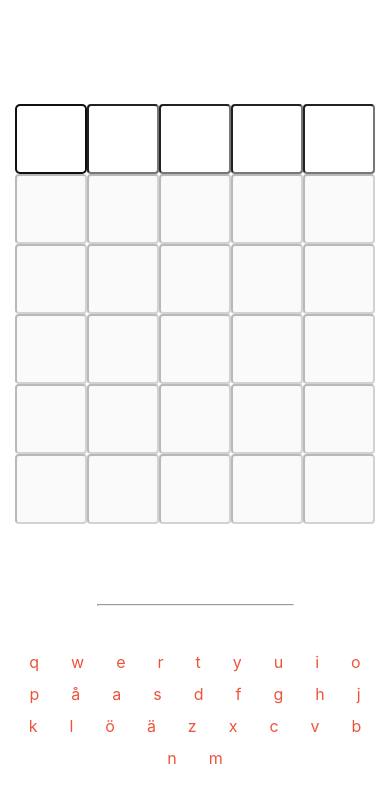
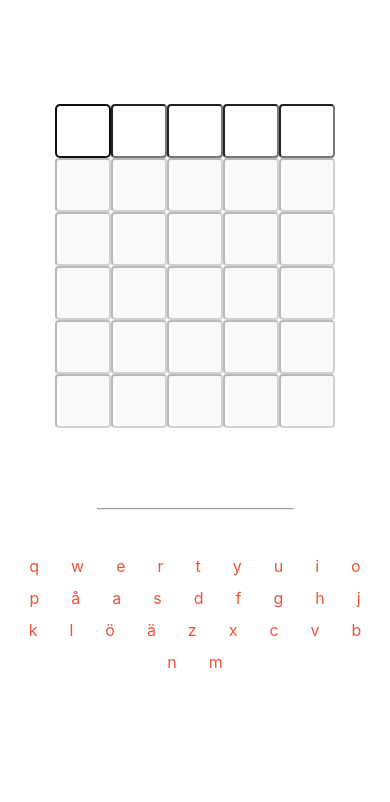
Before and after one commit to dsterna/ordly, a React (Create React App) app: page / in a window 390 px wide. Shown: the top 802 px of the page. Built offline with nearby package versions, Linux system fonts and the light colour scheme.

Commit message:
mobile-css

```diff
--- a/src/App.scss
+++ b/src/App.scss
@@ -75,8 +75,8 @@ h3 {
     height: 2rem;
   }
   .box {
-    width: 4rem;
-    height: 4rem;
+    width: 3rem;
+    height: 3rem;
   }
 }
 @media only screen and (max-width: 376px) {
```
